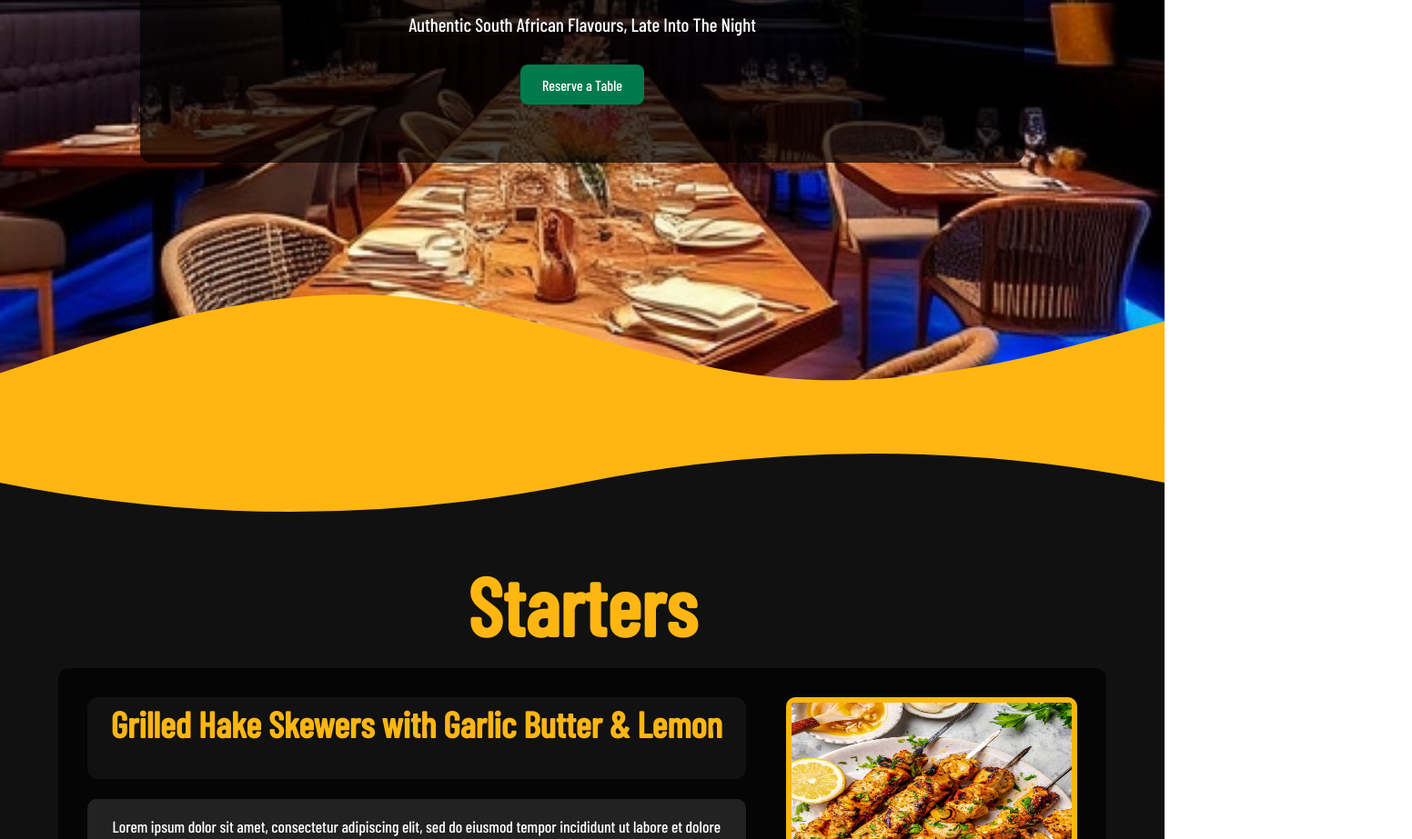
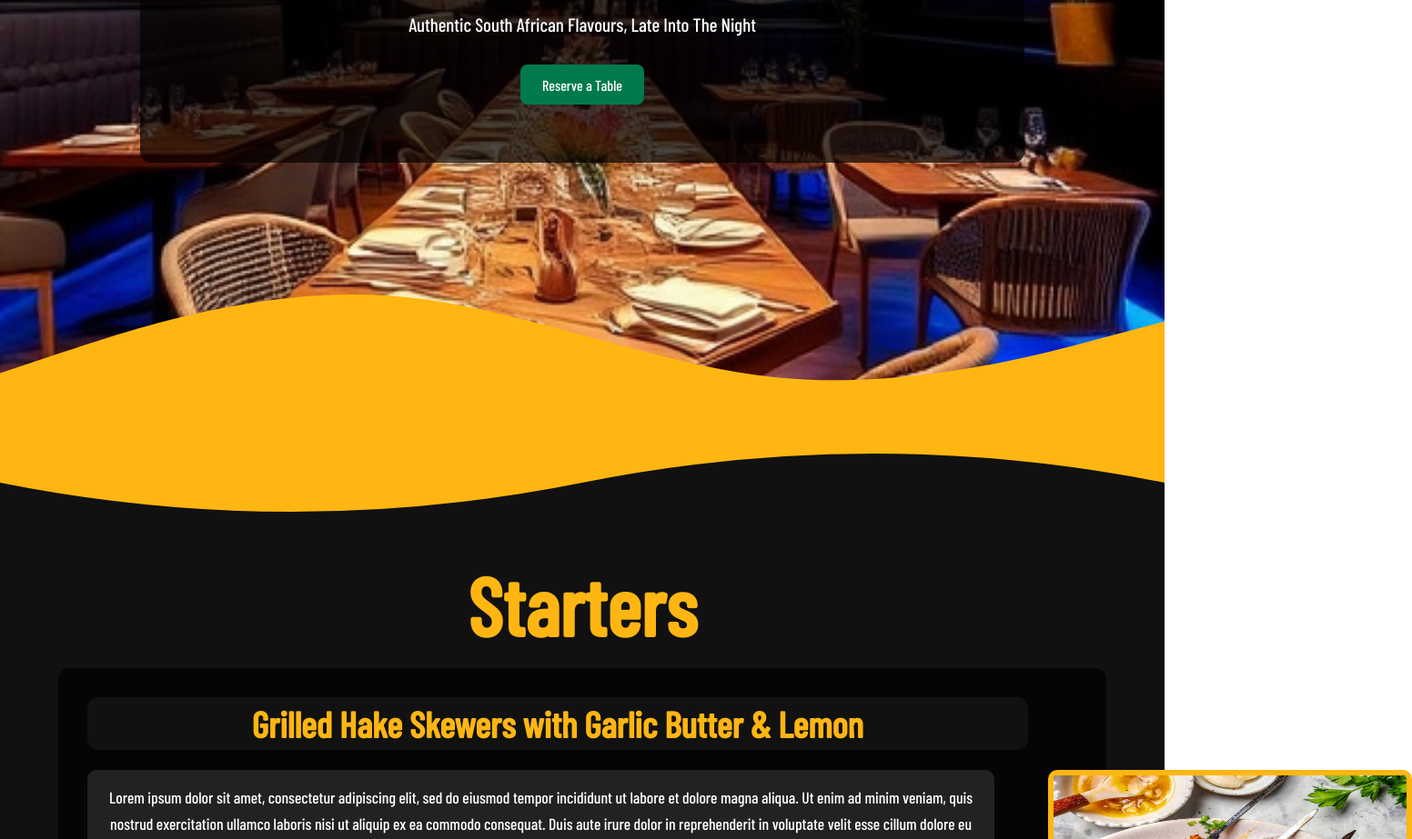
Before and after one commit to TawaSites/TheHouseOfAfrica, a plain HTML site: page CoastalTableMenu.html in a window 1280 px wide. Shown: the part 377-1300 px from the top of the page at 91% size, 1552 px wide, since content can reach past the window. Drawn offline with nearby package versions, Linux system fonts and the light colour scheme.

Commit message:
Update CoastalTable.css IMAGE AND LAYOUT

```diff
--- a/CoastalTable.css
+++ b/CoastalTable.css
@@ -375,7 +375,7 @@ section {
 .card {
   display: grid;
   grid-template-areas:
-    "title title image"
+    "title title title"
     "text text image"
     "text text image";
   grid-template-columns: 1.6fr 3fr;
@@ -403,13 +403,13 @@ section {
 
 .card-image {
   grid-area: image;
-  width: 25vw;
-  height: 25vw;
+  width: 2rem;
+  height: 2rem;
 }
 
 .card-image img {
-  width: 25vw;
-  height: 25vw;
+  width: 25rem;
+  height: 25rem;
   border-radius: 10px;
   display: block;
   border: 6px solid #007A4D;
```
